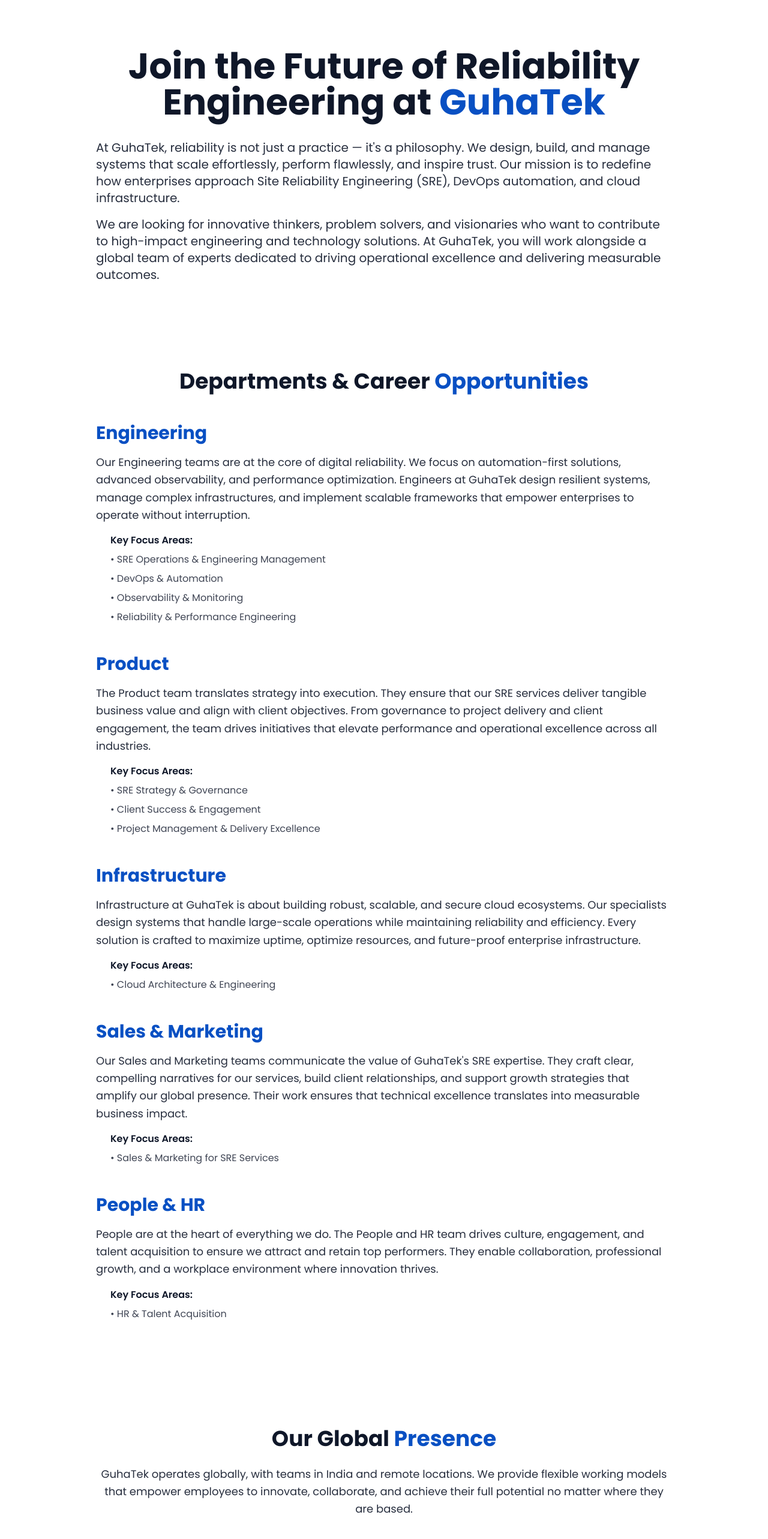
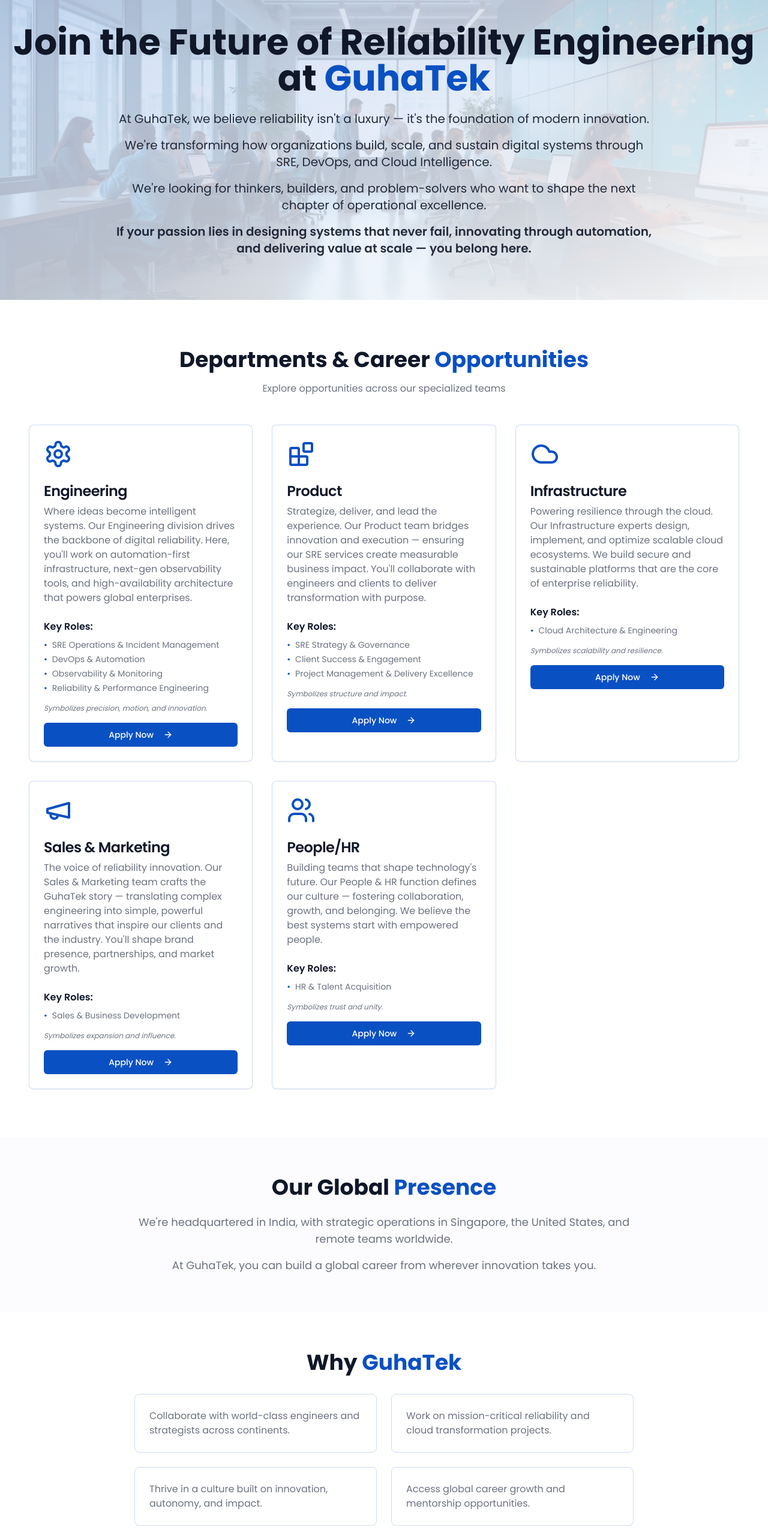
Before and after one commit to GokulGuhaTek/data-page-dreamer, a React (Vite) app: page /careers in a window 1280 px wide. Shown: the top 2566 px of the page at 60% size. Built offline with nearby package versions, Linux system fonts and the light colour scheme; the HTML template or start-up script is replaced by a standard one.

Commit message:
Reverted to commit 23cb6fd69bd435ebc2080ac4f9f23c219d1539c0

```diff
--- a/src/pages/Careers.tsx
+++ b/src/pages/Careers.tsx
@@ -1,160 +1,163 @@
 import { Button } from "@/components/ui/button";
 import { useNavigate } from "react-router-dom";
-import { ArrowRight } from "lucide-react";
+import { Settings, Blocks, Cloud, Megaphone, Users, ArrowRight } from "lucide-react";
+import DepartmentSection from "@/components/DepartmentSection";
+import heroImage from "@/assets/careers-hero.jpg";
 
 const Careers = () => {
   const navigate = useNavigate();
 
+  const departments = [
+    {
+      icon: Settings,
+      title: "Engineering",
+      description: "Where ideas become intelligent systems. Our Engineering division drives the backbone of digital reliability. Here, you'll work on automation-first infrastructure, next-gen observability tools, and high-availability architecture that powers global enterprises.",
+      roles: [
+        "SRE Operations & Incident Management",
+        "DevOps & Automation",
+        "Observability & Monitoring",
+        "Reliability & Performance Engineering"
+      ],
+      visualCue: "Symbolizes precision, motion, and innovation."
+    },
+    {
+      icon: Blocks,
+      title: "Product",
+      description: "Strategize, deliver, and lead the experience. Our Product team bridges innovation and execution — ensuring our SRE services create measurable business impact. You'll collaborate with engineers and clients to deliver transformation with purpose.",
+      roles: [
+        "SRE Strategy & Governance",
+        "Client Success & Engagement",
+        "Project Management & Delivery Excellence"
+      ],
+      visualCue: "Symbolizes structure and impact."
+    },
+    {
+      icon: Cloud,
+      title: "Infrastructure",
+      description: "Powering resilience through the cloud. Our Infrastructure experts design, implement, and optimize scalable cloud ecosystems. We build secure and sustainable platforms that are the core of enterprise reliability.",
+      roles: [
+        "Cloud Architecture & Engineering"
+      ],
+      visualCue: "Symbolizes scalability and resilience."
+    },
+    {
+      icon: Megaphone,
+      title: "Sales & Marketing",
+      description: "The voice of reliability innovation. Our Sales & Marketing team crafts the GuhaTek story — translating complex engineering into simple, powerful narratives that inspire our clients and the industry. You'll shape brand presence, partnerships, and market growth.",
+      roles: [
+        "Sales & Business Development"
+      ],
+      visualCue: "Symbolizes expansion and influence."
+    },
+    {
+      icon: Users,
+      title: "People/HR",
+      description: "Building teams that shape technology's future. Our People & HR function defines our culture — fostering collaboration, growth, and belonging. We believe the best systems start with empowered people.",
+      roles: [
+        "HR & Talent Acquisition"
+      ],
+      visualCue: "Symbolizes trust and unity."
+    }
+  ];
+
   return (
-    <div className="min-h-screen bg-background relative overflow-hidden">
-      {/* Animated Background */}
-      <div className="fixed inset-0 -z-10">
-        <div className="absolute inset-0 bg-gradient-to-br from-primary/5 via-background to-accent/5 animate-gradient" />
-        <div className="absolute top-0 -left-4 w-96 h-96 bg-primary/10 rounded-full mix-blend-multiply filter blur-3xl opacity-70 animate-blob" />
-        <div className="absolute top-0 -right-4 w-96 h-96 bg-accent/10 rounded-full mix-blend-multiply filter blur-3xl opacity-70 animate-blob animation-delay-2000" />
-        <div className="absolute -bottom-8 left-20 w-96 h-96 bg-primary/5 rounded-full mix-blend-multiply filter blur-3xl opacity-70 animate-blob animation-delay-4000" />
-      </div>
+    <div className="min-h-screen bg-background">
+      {/* Hero Section */}
+      <section className="relative min-h-[500px] flex items-center justify-center overflow-hidden">
+        <div className="absolute inset-0 z-0">
+          <img
+            src={heroImage}
+            alt="GuhaTek Careers - Join the Future of Reliability Engineering"
+            className="w-full h-full object-cover opacity-20"
+          />
+          <div className="absolute inset-0 bg-gradient-to-br from-primary/20 via-accent/10 to-background/80" />
+        </div>
 
-      {/* Hero Section */}
-      <section className="relative py-20 px-4">
-        <div className="container mx-auto max-w-5xl">
-          <h1 className="text-4xl md:text-5xl lg:text-6xl font-bold mb-8 text-center animate-in fade-in slide-in-from-bottom-4 duration-700">
+        <div className="relative z-10 container mx-auto px-4 text-center">
+          <h1 className="text-4xl md:text-5xl lg:text-6xl font-bold mb-6 animate-in fade-in slide-in-from-bottom-4 duration-700">
             Join the Future of Reliability Engineering at <span className="text-primary">GuhaTek</span>
           </h1>
-          <div className="text-lg md:text-xl text-foreground/90 leading-relaxed space-y-4 animate-in fade-in slide-in-from-bottom-5 duration-700 delay-150">
-            <p>At GuhaTek, reliability is not just a practice — it's a philosophy. We design, build, and manage systems that scale effortlessly, perform flawlessly, and inspire trust. Our mission is to redefine how enterprises approach Site Reliability Engineering (SRE), DevOps automation, and cloud infrastructure.</p>
-            <p>We are looking for innovative thinkers, problem solvers, and visionaries who want to contribute to high-impact engineering and technology solutions. At GuhaTek, you will work alongside a global team of experts dedicated to driving operational excellence and delivering measurable outcomes.</p>
+          <div className="max-w-4xl mx-auto space-y-4 text-lg md:text-xl text-foreground/90 mb-8 animate-in fade-in slide-in-from-bottom-5 duration-700 delay-150">
+            <p>At GuhaTek, we believe reliability isn't a luxury — it's the foundation of modern innovation.</p>
+            <p>We're transforming how organizations build, scale, and sustain digital systems through SRE, DevOps, and Cloud Intelligence.</p>
+            <p>We're looking for thinkers, builders, and problem-solvers who want to shape the next chapter of operational excellence.</p>
+            <p className="font-semibold">If your passion lies in designing systems that never fail, innovating through automation, and delivering value at scale — you belong here.</p>
           </div>
         </div>
       </section>
 
       {/* Departments Section */}
-      <section className="py-16 px-4">
-        <div className="container mx-auto max-w-5xl">
-          <h2 className="text-3xl md:text-4xl font-bold mb-12 text-center">
+      <section className="py-20 px-4">
+        <div className="container mx-auto">
+          <h2 className="text-3xl md:text-4xl font-bold text-center mb-4">
             Departments & Career <span className="text-primary">Opportunities</span>
           </h2>
+          <p className="text-center text-muted-foreground mb-12 max-w-2xl mx-auto">
+            Explore opportunities across our specialized teams
+          </p>
 
-          {/* Engineering */}
-          <div className="mb-12">
-            <h3 className="text-2xl md:text-3xl font-bold mb-4 text-primary">Engineering</h3>
-            <p className="text-lg text-foreground/90 leading-relaxed mb-4">
-              Our Engineering teams are at the core of digital reliability. We focus on automation-first solutions, advanced observability, and performance optimization. Engineers at GuhaTek design resilient systems, manage complex infrastructures, and implement scalable frameworks that empower enterprises to operate without interruption.
-            </p>
-            <div className="ml-6">
-              <p className="font-semibold text-foreground mb-2">Key Focus Areas:</p>
-              <ul className="space-y-2 text-foreground/80">
-                <li>• SRE Operations & Engineering Management</li>
-                <li>• DevOps & Automation</li>
-                <li>• Observability & Monitoring</li>
-                <li>• Reliability & Performance Engineering</li>
-              </ul>
-            </div>
-          </div>
-
-          {/* Product */}
-          <div className="mb-12">
-            <h3 className="text-2xl md:text-3xl font-bold mb-4 text-primary">Product</h3>
-            <p className="text-lg text-foreground/90 leading-relaxed mb-4">
-              The Product team translates strategy into execution. They ensure that our SRE services deliver tangible business value and align with client objectives. From governance to project delivery and client engagement, the team drives initiatives that elevate performance and operational excellence across all industries.
-            </p>
-            <div className="ml-6">
-              <p className="font-semibold text-foreground mb-2">Key Focus Areas:</p>
-              <ul className="space-y-2 text-foreground/80">
-                <li>• SRE Strategy & Governance</li>
-                <li>• Client Success & Engagement</li>
-                <li>• Project Management & Delivery Excellence</li>
-              </ul>
-            </div>
-          </div>
-
-          {/* Infrastructure */}
-          <div className="mb-12">
-            <h3 className="text-2xl md:text-3xl font-bold mb-4 text-primary">Infrastructure</h3>
-            <p className="text-lg text-foreground/90 leading-relaxed mb-4">
-              Infrastructure at GuhaTek is about building robust, scalable, and secure cloud ecosystems. Our specialists design systems that handle large-scale operations while maintaining reliability and efficiency. Every solution is crafted to maximize uptime, optimize resources, and future-proof enterprise infrastructure.
-            </p>
-            <div className="ml-6">
-              <p className="font-semibold text-foreground mb-2">Key Focus Areas:</p>
-              <ul className="space-y-2 text-foreground/80">
-                <li>• Cloud Architecture & Engineering</li>
-              </ul>
-            </div>
-          </div>
-
-          {/* Sales & Marketing */}
-          <div className="mb-12">
-            <h3 className="text-2xl md:text-3xl font-bold mb-4 text-primary">Sales & Marketing</h3>
-            <p className="text-lg text-foreground/90 leading-relaxed mb-4">
-              Our Sales and Marketing teams communicate the value of GuhaTek's SRE expertise. They craft clear, compelling narratives for our services, build client relationships, and support growth strategies that amplify our global presence. Their work ensures that technical excellence translates into measurable business impact.
-            </p>
-            <div className="ml-6">
-              <p className="font-semibold text-foreground mb-2">Key Focus Areas:</p>
-              <ul className="space-y-2 text-foreground/80">
-                <li>• Sales & Marketing for SRE Services</li>
-              </ul>
-            </div>
-          </div>
-
-          {/* People & HR */}
-          <div className="mb-12">
-            <h3 className="text-2xl md:text-3xl font-bold mb-4 text-primary">People & HR</h3>
-            <p className="text-lg text-foreground/90 leading-relaxed mb-4">
-              People are at the heart of everything we do. The People and HR team drives culture, engagement, and talent acquisition to ensure we attract and retain top performers. They enable collaboration, professional growth, and a workplace environment where innovation thrives.
-            </p>
-            <div className="ml-6">
-              <p className="font-semibold text-foreground mb-2">Key Focus Areas:</p>
-              <ul className="space-y-2 text-foreground/80">
-                <li>• HR & Talent Acquisition</li>
-              </ul>
-            </div>
+          <div className="grid md:grid-cols-2 lg:grid-cols-3 gap-8">
+            {departments.map((dept, index) => (
+              <DepartmentSection key={index} {...dept} />
+            ))}
           </div>
         </div>
       </section>
 
       {/* Global Presence Section */}
-      <section className="py-16 px-4">
-        <div className="container mx-auto max-w-5xl">
-          <h2 className="text-3xl md:text-4xl font-bold mb-6 text-center">
+      <section className="py-16 px-4 bg-secondary/30">
+        <div className="container mx-auto text-center max-w-4xl">
+          <h2 className="text-3xl md:text-4xl font-bold mb-6">
             Our Global <span className="text-primary">Presence</span>
           </h2>
-          <p className="text-lg text-foreground/90 leading-relaxed text-center">
-            GuhaTek operates globally, with teams in India and remote locations. We provide flexible working models that empower employees to innovate, collaborate, and achieve their full potential no matter where they are based.
+          <p className="text-lg text-muted-foreground mb-4">
+            We're headquartered in India, with strategic operations in Singapore, the United States, and remote teams worldwide.
+          </p>
+          <p className="text-lg text-muted-foreground">
+            At GuhaTek, you can build a global career from wherever innovation takes you.
           </p>
         </div>
       </section>
 
       {/* Why GuhaTek Section */}
       <section className="py-16 px-4">
-        <div className="container mx-auto max-w-5xl">
-          <h2 className="text-3xl md:text-4xl font-bold mb-8 text-center">
+        <div className="container mx-auto text-center max-w-4xl">
+          <h2 className="text-3xl md:text-4xl font-bold mb-8">
             Why <span className="text-primary">GuhaTek</span>
           </h2>
-          <div className="space-y-3 text-lg text-foreground/90 leading-relaxed mb-6">
-            <p>• Collaborate with a global team of SRE, DevOps, and cloud experts.</p>
-            <p>• Work on high-impact, mission-critical projects across industries.</p>
-            <p>• Thrive in a culture of innovation, inclusivity, and operational excellence.</p>
-            <p>• Grow your career with opportunities for mentorship, learning, and global exposure.</p>
+          <div className="grid md:grid-cols-2 gap-6 text-left">
+            <div className="p-6 border border-primary/20 rounded-lg">
+              <p className="text-muted-foreground">Collaborate with world-class engineers and strategists across continents.</p>
+            </div>
+            <div className="p-6 border border-primary/20 rounded-lg">
+              <p className="text-muted-foreground">Work on mission-critical reliability and cloud transformation projects.</p>
+            </div>
+            <div className="p-6 border border-primary/20 rounded-lg">
+              <p className="text-muted-foreground">Thrive in a culture built on innovation, autonomy, and impact.</p>
+            </div>
+            <div className="p-6 border border-primary/20 rounded-lg">
+              <p className="text-muted-foreground">Access global career growth and mentorship opportunities.</p>
+            </div>
           </div>
-          <p className="text-xl font-semibold text-center mt-8">
-            At GuhaTek, we don't just hire for roles — we build teams of reliability visionaries, ready to shape the future of digital infrastructure.
+          <p className="text-xl font-semibold mt-8">
+            We're not hiring for roles — we're hiring for reliability visionaries.
           </p>
         </div>
       </section>
 
-      {/* Apply Now Section */}
-      <section className="py-20 px-4">
-        <div className="container mx-auto max-w-5xl text-center">
-          <h2 className="text-3xl md:text-4xl font-bold mb-6">
+      {/* CTA Section */}
+      <section className="py-20 px-4 bg-secondary/30">
+        <div className="container mx-auto text-center">
+          <h2 className="text-3xl md:text-4xl font-bold mb-4">
             Apply <span className="text-primary">Now</span>
           </h2>
-          <p className="text-lg text-foreground/90 leading-relaxed mb-8 max-w-2xl mx-auto">
-            Take the next step in your career and join GuhaTek to build the future of digital reliability.
+          <p className="text-lg text-muted-foreground mb-8 max-w-2xl mx-auto">
+            Your next big chapter starts here. Be part of a movement that's redefining reliability for the digital age.
           </p>
           <Button
             size="lg"
             onClick={() => navigate("/careers/apply")}
-            className="text-lg px-8 py-6"
+            className="bg-primary hover:bg-primary/90"
           >
             Apply Now <ArrowRight className="ml-2" />
           </Button>
```
